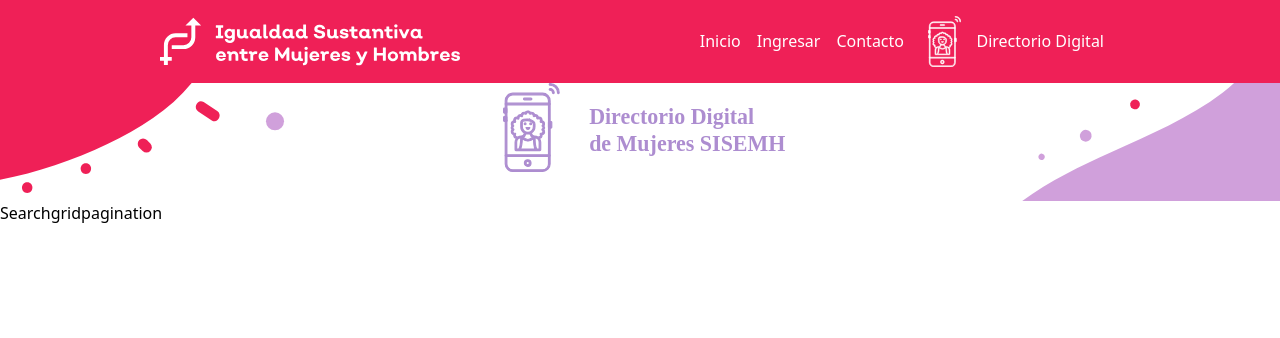
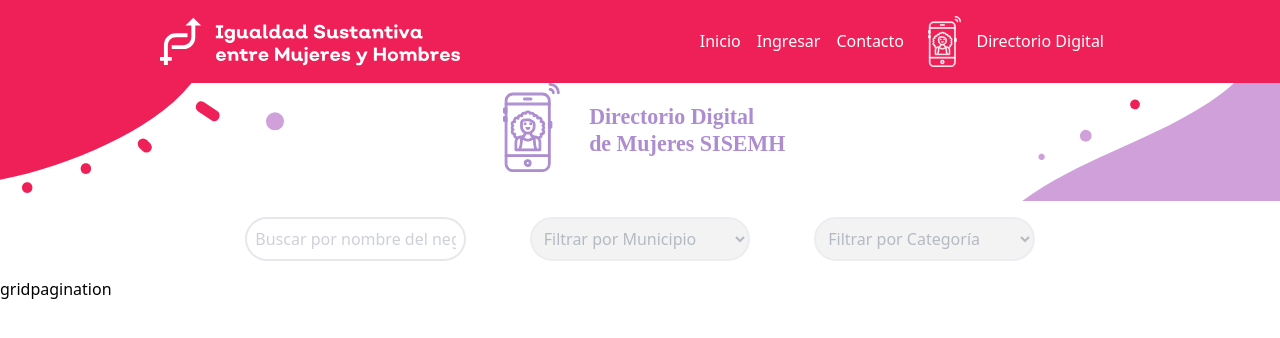
Before and after one commit to DonytXz/mujeres, a React (Create React App) app: page / in a window 1280 px wide. Shown: the top 338 px of the page. Built offline with nearby package versions, Linux system fonts and the light colour scheme.

Commit message:
[ADDED] search

```diff
--- a/src/components/directory/Search.jsx
+++ b/src/components/directory/Search.jsx
@@ -1,11 +1,53 @@
-import React from 'react'
+import React from "react";
 
 const Search = () => {
-    return (
-        <>
-            Search
-        </>
-    )
-}
+  return (
+    <>
+      <div className="w-2/3 mx-auto flex flex-row my-4">
+        <input
+          className="w-1/3 mx-8 p-2 border-2 rounded-full placeholder-gray-400 placeholder-opacity-50"
+          placeholder="Buscar por nombre del negocio"
+          type="text"
+        />
+        <select
+          className="w-1/3 mx-8 p-2 border-2 rounded-full text-gray-400 opacity-75"
+          id="cars"
+          name="cars"
+        >
+          <option className="text-gray-400 opacity-75" value="" disabled selected>
+            Filtrar por Municipio
+          </option>
+          <option value="volvo">Volvo</option>
+          <option value="saab">Saab</option>
+          <option value="fiat">Fiat</option>
+          <option value="audi">Audi</option>
+        </select>
+        <select
+          className="w-1/3 mx-8 p-2 border-2 rounded-full text-gray-400 opacity-75"
+          id="cars"
+          name="cars"
+        >
+          <option className="text-gray-400 opacity-75" value="" disabled selected>
+            Filtrar por Categoría
+          </option>
+          <option value="volvo">Volvo</option>
+          <option value="saab">Saab</option>
+          <option value="fiat">Fiat</option>
+          <option value="audi">Audi</option>
+        </select>
+        {/* <input
+          className="w-1/3 mx-8 p-2 border-2 rounded-full"
+          placeholder="Filtrar por Municipio"
+          type="text"
+        />
+        <input
+          className="w-1/3 mx-8 p-2 border-2 rounded-full"
+          placeholder="Filtrar por Categoría"
+          type="text"
+        /> */}
+      </div>
+    </>
+  );
+};
 
-export default Search
+export default Search;
```
